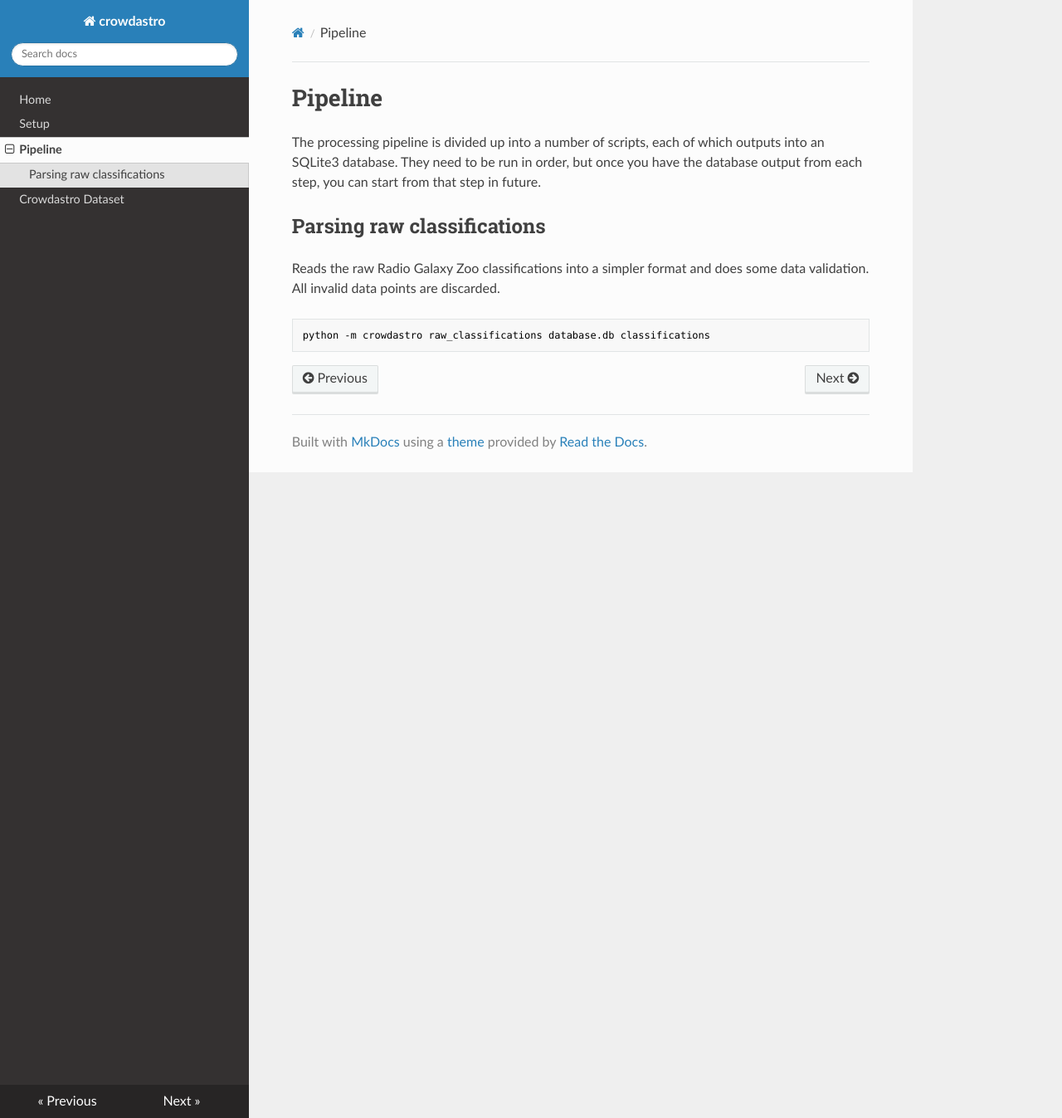
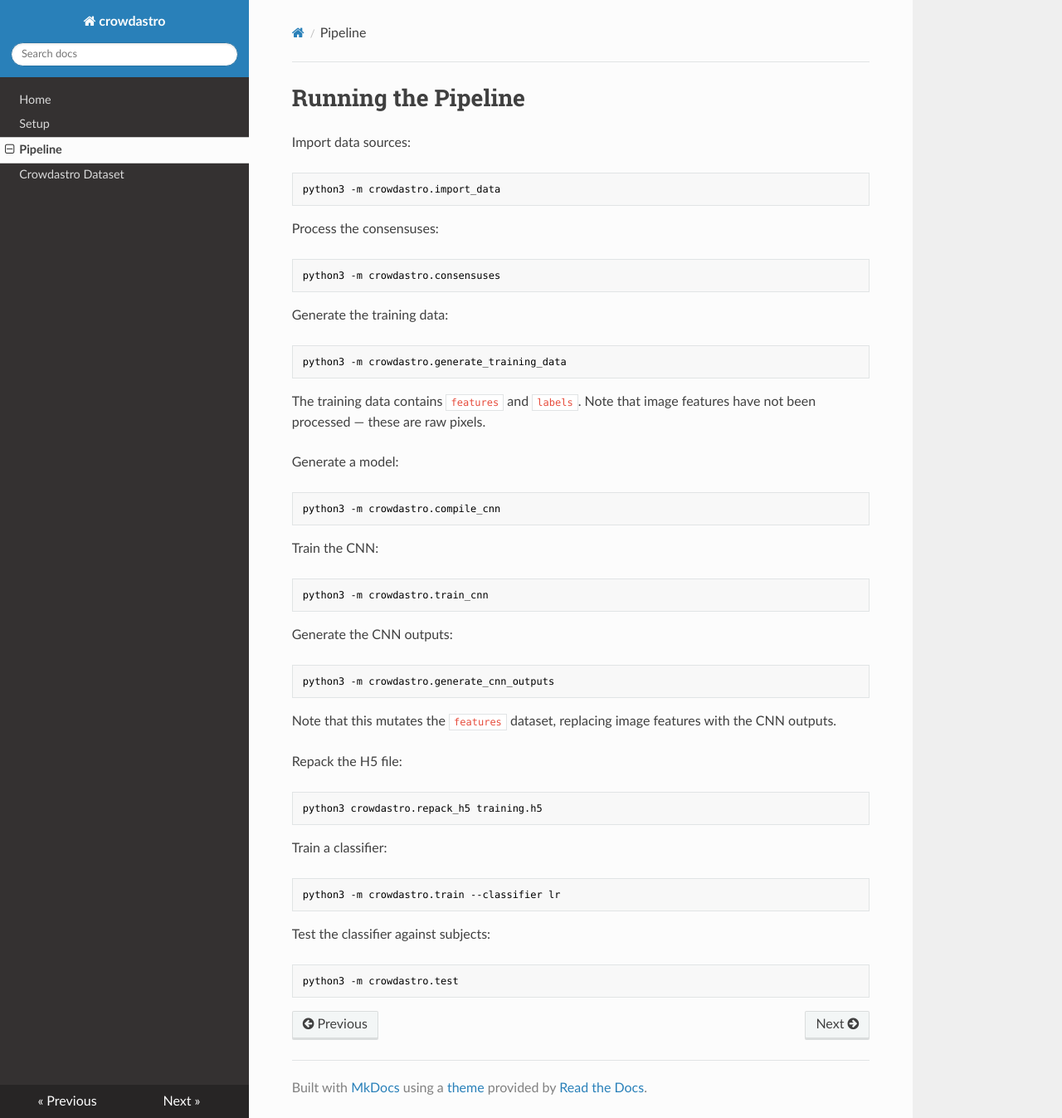
Before and after one commit to chengsoonong/crowdastro, an MkDocs documentation site: the page built from docs/pipeline.md, in a window 1280 px wide and 1347 px high. Shown: the whole window at 83% size. Built offline with MkDocs 1.6.1, drawn with Linux system fonts in a browser that asks for light colours; nearby versions of some CDN libraries; old or Windows-style settings are respelled for this version of MkDocs.

Commit message:
Moved pipeline docs to pipeline.md.

````diff
--- a/docs/pipeline.md
+++ b/docs/pipeline.md
@@ -1,11 +1,59 @@
-# Pipeline
+# Running the Pipeline
 
-The processing pipeline is divided up into a number of scripts, each of which outputs into an SQLite3 database. They need to be run in order, but once you have the database output from each step, you can start from that step in future.
+Import data sources:
 
-## Parsing raw classifications
+```bash
+python3 -m crowdastro.import_data
+```
 
-Reads the raw Radio Galaxy Zoo classifications into a simpler format and does some data validation. All invalid data points are discarded.
+Process the consensuses:
 
+```bash
+python3 -m crowdastro.consensuses
 ```
-python -m crowdastro raw_classifications database.db classifications
+
+Generate the training data:
+
+```bash
+python3 -m crowdastro.generate_training_data
 ```
+
+The training data contains `features` and `labels`. Note that image features have not been processed &mdash; these are raw pixels.
+
+Generate a model:
+
+```bash
+python3 -m crowdastro.compile_cnn
+```
+
+Train the CNN:
+
+```bash
+python3 -m crowdastro.train_cnn
+```
+
+Generate the CNN outputs:
+
+```bash
+python3 -m crowdastro.generate_cnn_outputs
+```
+
+Note that this mutates the `features` dataset, replacing image features with the CNN outputs.
+
+Repack the H5 file:
+
+```bash
+python3 crowdastro.repack_h5 training.h5
+```
+
+Train a classifier:
+
+```bash
+python3 -m crowdastro.train --classifier lr
+```
+
+Test the classifier against subjects:
+
+```bash
+python3 -m crowdastro.test
+```
````
